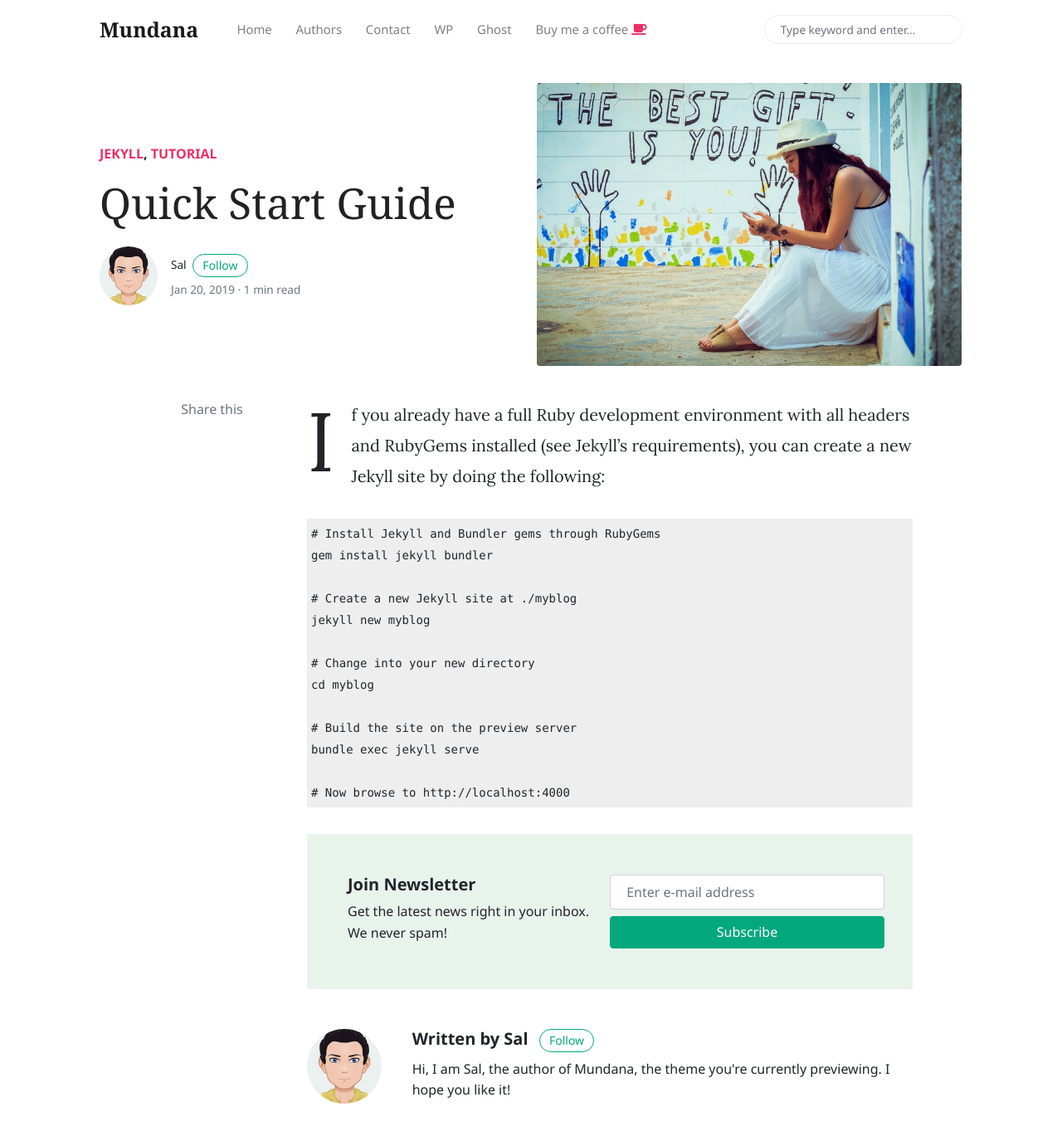
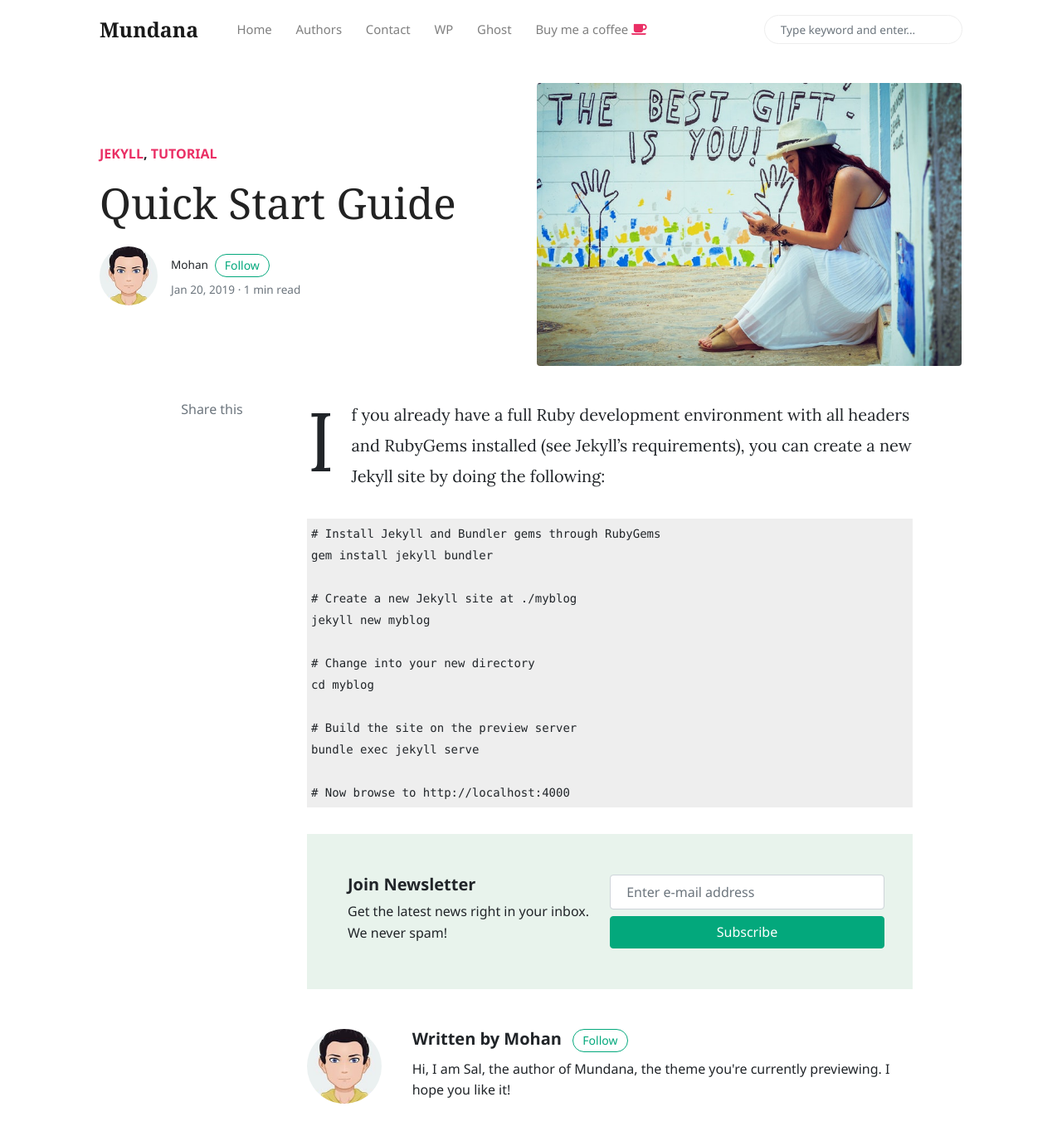
Before and after one commit to mohan-askan/mohan-askan.github.io, a Jekyll site: the page built from _posts/2019-01-20-quick-start-guide.md, in a window 1280 px wide and 1400 px high. Shown: the top 1369 px of the window at 83% size. Built offline with Jekyll 4.4.1, drawn with Linux system fonts in a browser that asks for light colours; nearby versions of some CDN libraries; comment, search, counter and statistics services are not loaded.

Commit message:
Update _config.yml

```diff
--- a/_config.yml
+++ b/_config.yml
@@ -3,7 +3,7 @@ name: 'Mundana'
 description: 'Mundana is a free Jekyll theme for awesome people like you, Medium like.'
 logo: 'assets/images/logo.png'
 favicon: 'assets/images/favicon.ico'
-baseurl: '/'
+baseurl: ''
 disqus: 'demowebsite'
 email: 'wowthemesnet@gmail.com'
 mailchimp-list: 'https://wowthemes.us11.list-manage.com/subscribe/post?u=8aeb20a530e124561927d3bd8&amp;id=8c3d2d214b'
@@ -20,12 +20,12 @@ plugins:
 
 authors:
     sal:
-      name:           Sal
+      name:           Mohan
       site:           https://www.wowthemes.net
       avatar:         /assets/images/avatar1.jpg
       bio:            "Hi, I am Sal, the author of Mundana, the theme you're currently previewing. I hope you like it!"
-      email:          wowthemesnet@gmail.com
-      twitter:        https://twitter.com/wowthemesnet
+      email:          mohan.askan@gmail.com
+      twitter:        https://twitter.com/mohan
 
     jane:
       name:           Jane
```
